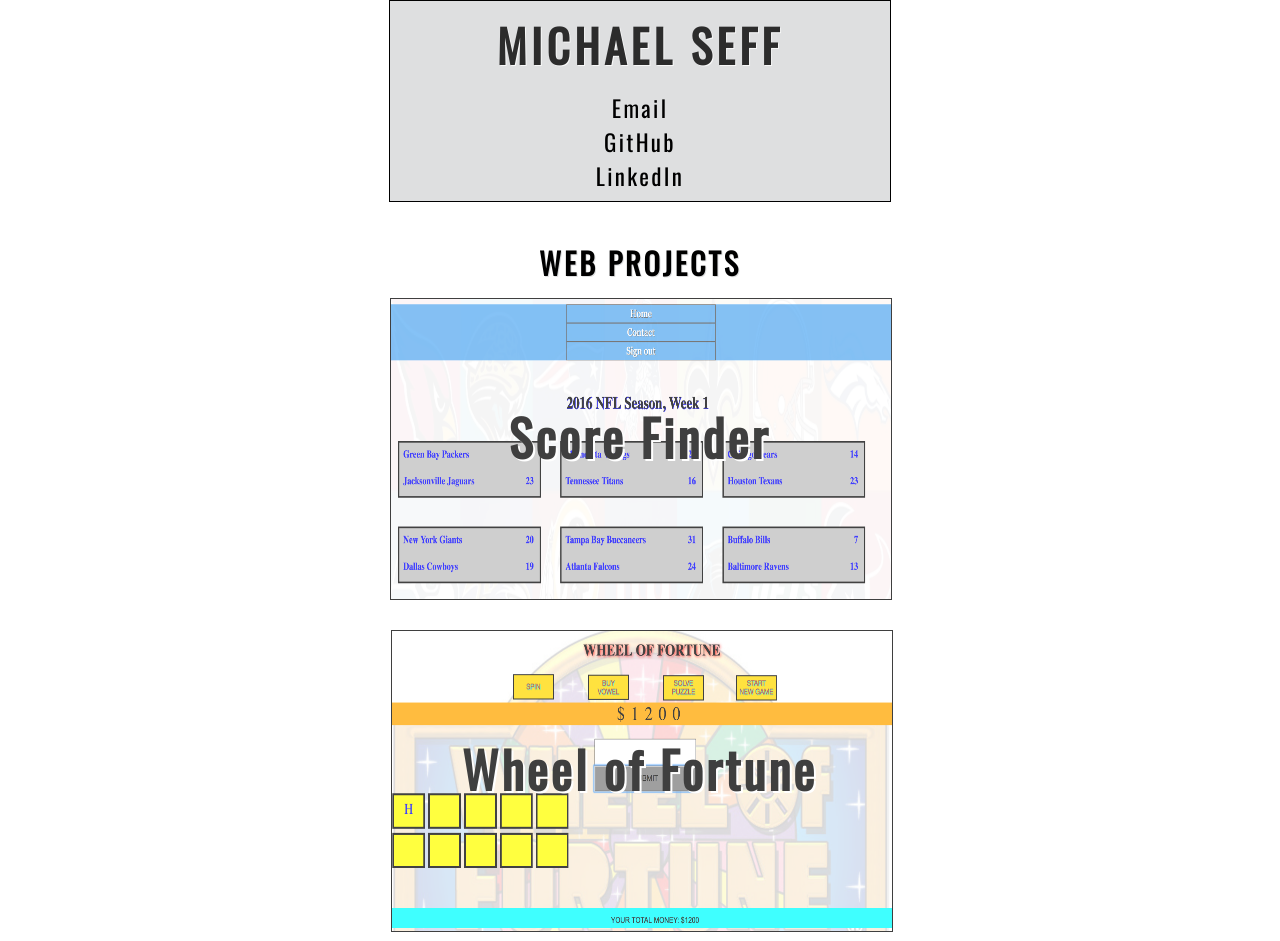
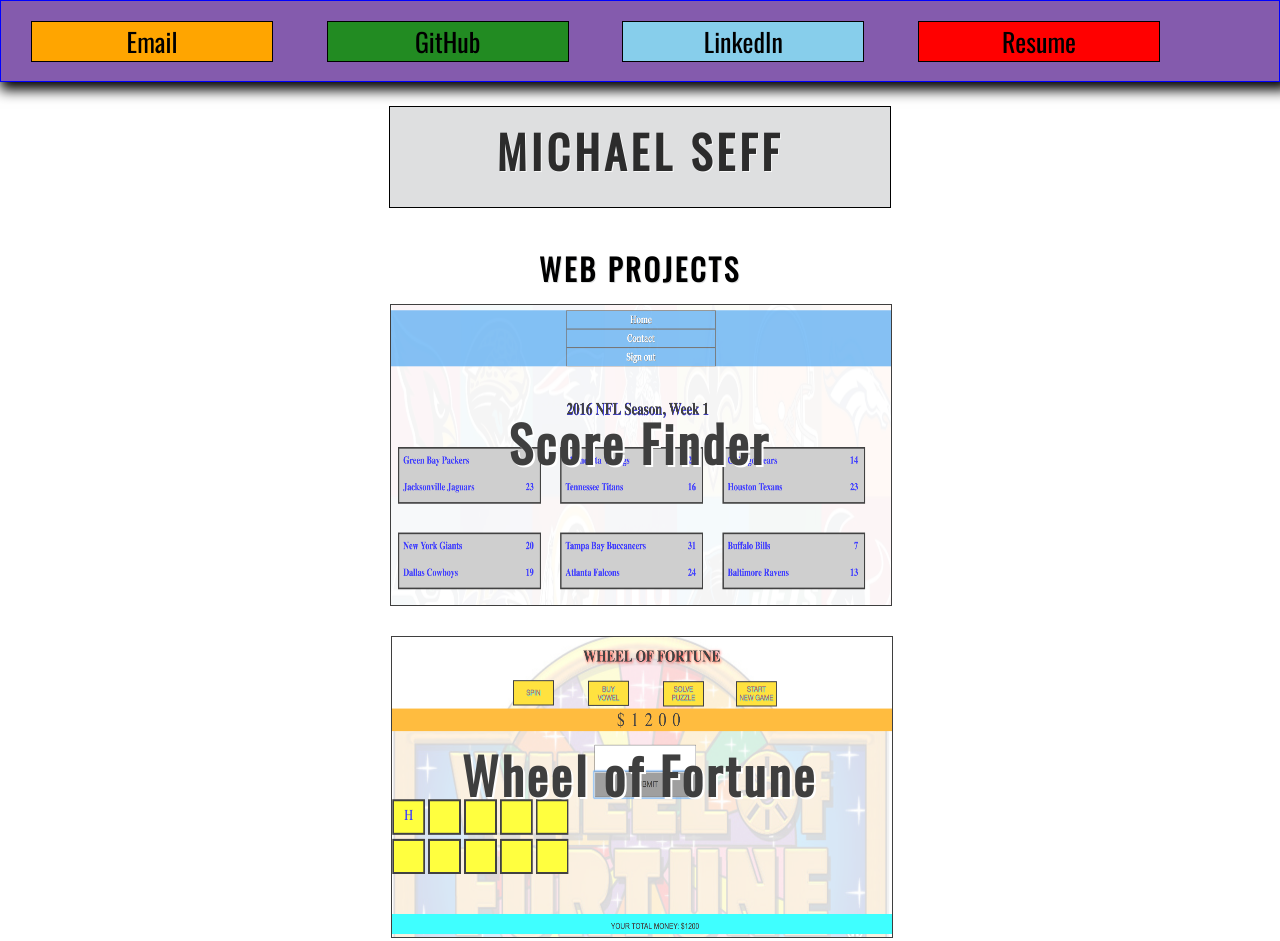
Before and after one commit to draftamerica/Portfolio, a plain HTML site: page index.html in a window 1280 px wide. Shown: the top 941 px of the page. Drawn offline with nearby package versions, Linux system fonts and the light colour scheme.

Commit message:
modified title box and added navigation bar with colors

```diff
--- a/index.html
+++ b/index.html
@@ -13,18 +13,27 @@
 
     <!-- ======= ======= ======= body ======= ======= ======= -->
 	<body>
+		<div id="headerbox">
+			<!-- <div class="menuSpacer col col-md-1 col-lg-2 hidden-sm hidden-xs">&nbsp;</div>
+			<div id="menu" class="menuspacer col col-md 10 col-lg-8 hidden-sm hidden-xs"> -->
+			<div id="menuItem" class="menuItem1"><a href="mailto:mseff84@gmail.com">Email</a><br></div>
+			<div id="menuItem" class="menuItem2"><a href="https://github.com/michaelseff/" target="_blank">GitHub</a><br></div>
+			<div id="menuItem" class="menuItem3"><a href="https://www.linkedin.com/in/michael-seff/" target="_blank">LinkedIn</a></div>
+			<div id="menuItem" class="menuItem4"><a href="https://www.linkedin.com/in/michael-seff/" target="_blank">Resume</a></div>
+		</div>
+		<br>
 
     	<div class="header">
 	    	<div id="headertext">
 	        MICHAEL SEFF
 	        </div>
-        <div id="contactinfo">
+	    <!-- <div id="contactinfo">
             <p align="center">
             <div id="contactinfo2"><a href="mailto:mseff84@gmail.com">Email</a><br></div>
             <div id="contactinfo2"><a href="https://github.com/michaelseff/" target="_blank">GitHub</a><br></div>
 			<div id="contactinfo2"><a href="https://www.linkedin.com/in/michael-seff/" target="_blank">LinkedIn</a></div>
     		</p>
-        </div>
+        </div> -->
     	</div>
 
     <div class="projectheader">
@@ -67,6 +76,8 @@
 
 	<p class="footer" align="center"><a href="#top">Back to Top</a></p>
 
+
+
 	<script src="https://ajax.googleapis.com/ajax/libs/jquery/1.12.4/jquery.min.js"></script>
 	<script type="text/javascript" src="portfolio.js"></script>
 
--- a/styles.css
+++ b/styles.css
@@ -9,11 +9,66 @@ body {
 .header {
     position: relative;
     margin: auto;
-    height: 200px;
+    height: 100px;
     width: 500px;
     border: 1px solid black;
     background-color: #dedfe0;
 }
+#headerbox {
+    height: 80px;
+    width: auto;
+    border: 1px solid blue;
+    box-shadow: 5px 2.5px 12.5px 5px;
+    background-color: rgba(102,51,153, 0.8);
+    /*background: linear-gradient(90deg, purple, gray, blue 40%, gold);*/
+}
+#menu {
+    height: 100%;
+    width: auto;
+}
+/*.leftbox {
+    display: block;
+    float: left;
+    width: 100px;
+    margin-left: 25%;
+    height: 1000px;
+    background-image: url("Headshot2.jpg");*/
+/*}*/
+#menuItem
+{
+    /*float: left;*/
+    display: inline-block;
+    margin: 20px;
+    margin-left: 30px;
+    width: 240px;
+    text-align: center;
+    font-size: 26px;
+    font-style: Arial, serif;
+    border: 1px solid black;
+}
+.menuItem1 {
+    background-color: orange;
+}
+.menuItem2 {
+    background-color: forestgreen;
+}
+.menuItem3 {
+    background-color: skyblue;
+}
+.menuItem4 {
+    background-color: red;
+}
+    /*height: 80px;
+    width: 18%;
+    font-size: 20px;
+    line-height: 80px;
+    vertical-align: middle;
+    background-color: gold;
+}
+.menuItem:hover
+{
+    background-color: black;
+}*/
 #headertext {
     position: relative;
     text-align: center;
```
Also changed, not shown: Headshot2.jpg (added). Lines whose indentation alone changed are shown as unchanged.
